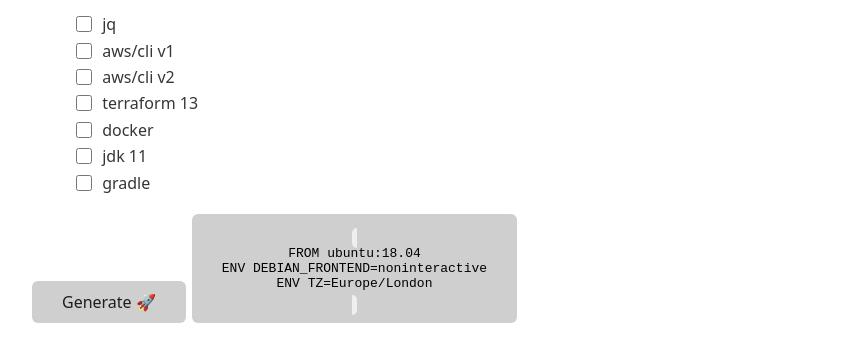
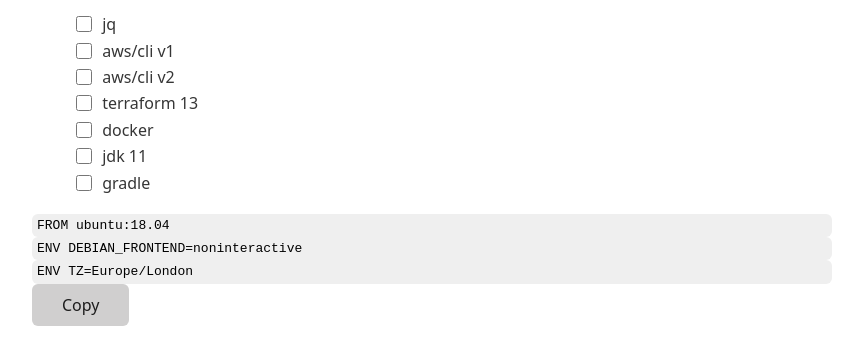
Before and after one commit to felipesere/dockerfile.xyz, a website: page index.html in a window 1280 px wide. Shown: the part 130-494 px from the top of the page, without its empty margins (208-1071 px from the left). Drawn offline with nearby package versions, Linux system fonts and the light colour scheme; some packages are replaced by stand-ins of ours; a script that the page names is missing.

Commit message:
Copy to clipboard

```diff
--- a/index.html
+++ b/index.html
@@ -3,6 +3,7 @@
   <head>
     <meta charset="utf-8">
     <title>Dockerfile</title>
+    <script src="https://cdn.jsdelivr.net/npm/@ryangjchandler/alpine-clipboard@0.1.x/dist/alpine-clipboard.umd.js"></script>
     <script src="https://cdn.jsdelivr.net/gh/alpinejs/alpine@v2.x.x/dist/alpine.min.js" defer></script>
     <link rel="stylesheet" href="https://cdn.jsdelivr.net/npm/water.css@2/out/light.css">
     <script src="index.js"></script>
@@ -14,14 +15,14 @@
             return acc
           }, {}),
           searchTerm: '',
-          visibleOptions() { return Object.keys(options).filter(v => v.includes(this.searchTerm)) },
+          visibleOptions() {
+            let visible = Object.entries(options).filter(([name, f]) => name.includes(this.searchTerm))
+            return Object.fromEntries(visible)
+          },
           dockerfile() {
-            let choices = []
-            for (const [k, v] of Object.entries(this.selected)) {
-              if (v) {
-                choices.push(k)
-              }
-            }
+            let choices = Object.entries(this.selected)
+              .filter(([name, checked]) => checked)
+              .map(([name, checked]) => name)
 
             return toDockerfile(base, choices)
           }
@@ -35,7 +36,7 @@
     <div x-data="model()" x-init="$watch('selected', v => console.log(v))">
       <input type="text" x-model="searchTerm" placeholder="Filter here...">
       <ul>
-        <template x-for="[k, v] in Object.entries(selected)">
+        <template x-for="k in Object.keys(visibleOptions())">
           <div>
             <input type="checkbox" x-bind:id="k" x-model="selected[k]"></input>
             <label x-bind:for="k" x-text="k"></label>
@@ -43,13 +44,13 @@
         </template>
       </ul>
 
-      <button @click="console.log(JSON.stringify(selected))">Generate 🚀<button>
+      <div style="display: flex; flex-direction:column">
+        <template x-for="line in dockerfile()">
+          <code x-text="line"></code>
+        </template>
+      </div>
 
-      <code>
-        <template x-for="line in dockerfile()">
-          <div x-text="line"></div>
-        </template>
-      </code>
+      <button @click="$clipboard(dockerfile().join('\n'))">Copy</button>
     </div>
   </body>
 </html>
```
